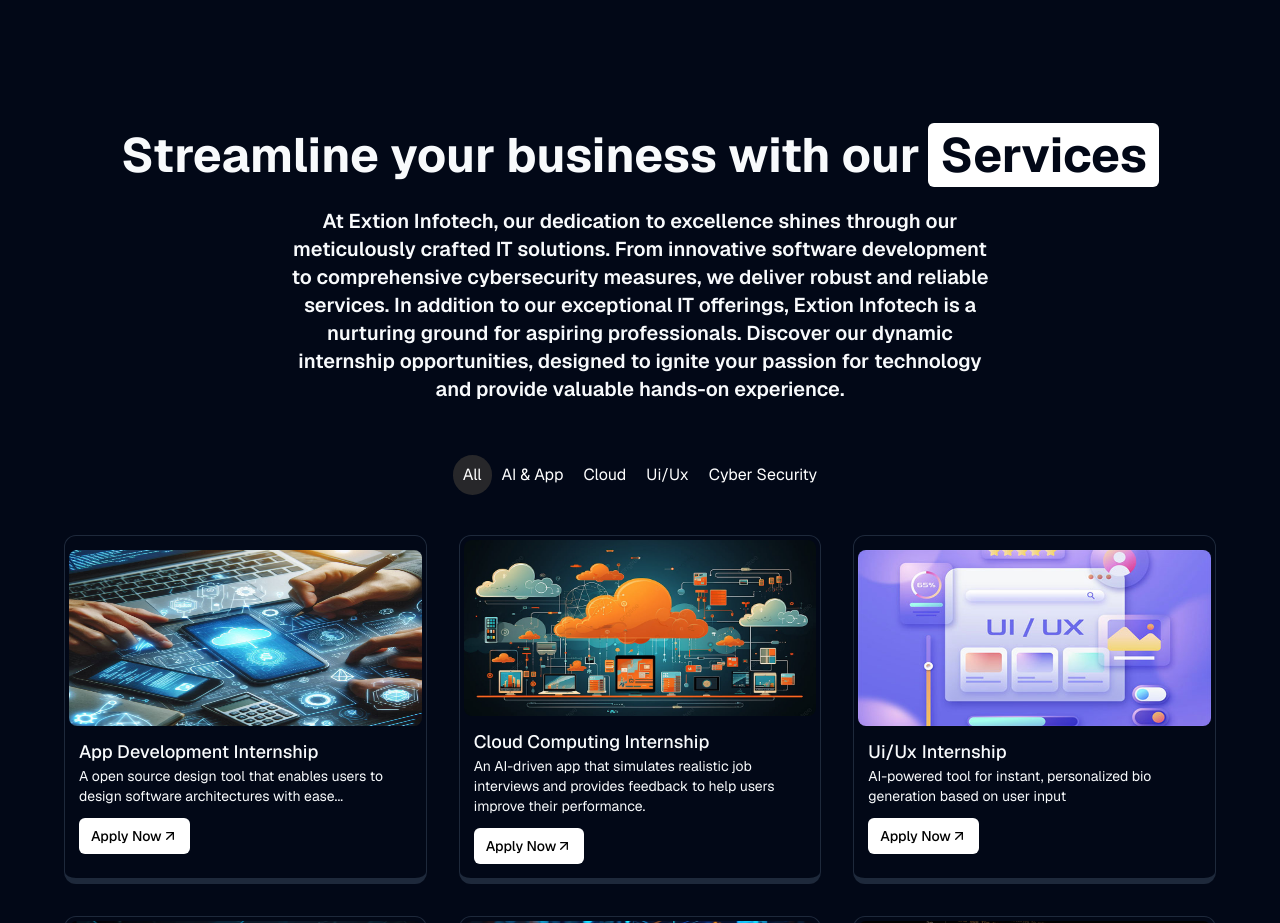
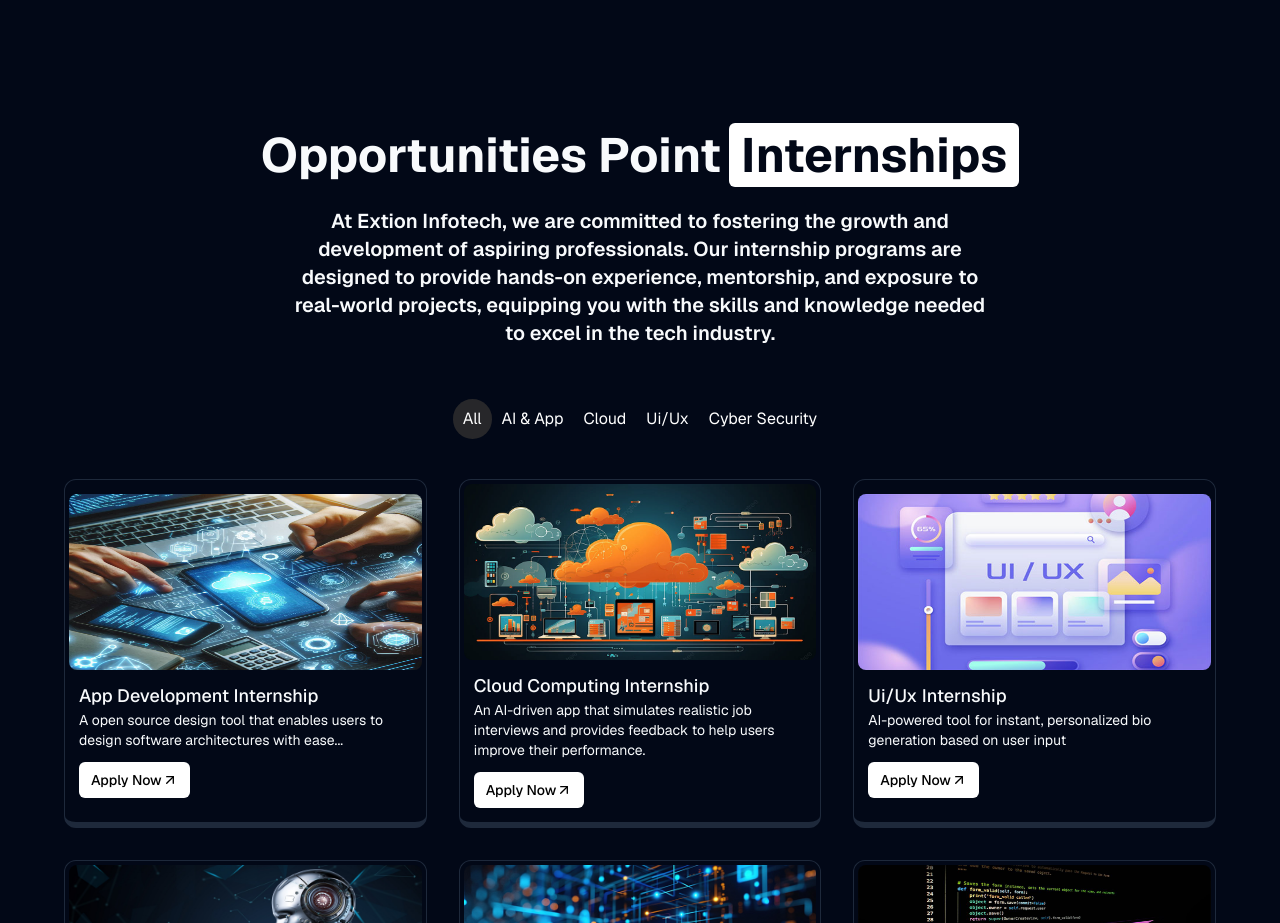
Before and after one commit to suman-3/extion-infotech-website, a Next.js app: page / in a window 1280 px wide. Shown: the part 3440-4363 px from the top of the page. Built offline with nearby package versions, Linux system fonts and the light colour scheme.

Commit message:
chore: Update landing page with internship program details

```diff
--- a/app/(landing)/_components/internship-tabs.tsx
+++ b/app/(landing)/_components/internship-tabs.tsx
@@ -57,20 +57,14 @@
     <section className="w-full h-full flex flex-col gap-5">
       <div className="flex flex-col space-y-5 items-center justify-center mt-5 md:mt-0 md:mb-8">
         <h1 className="text-4xl md:text-5xl font-bold">
-          Streamline your business with our
+        Opportunities Point
           <span className="md:ml-2 bg-black dark:bg-white text-background inline-block px-3 py-1 md:py-2 rounded-md">
-            Services
+          Internships
           </span>
         </h1>
 
         <p className="text-md font-semibold md:text-xl text-left md:text-center w-full md:w-[60%]">
-          At Extion Infotech, our dedication to excellence shines through our
-          meticulously crafted IT solutions. From innovative software
-          development to comprehensive cybersecurity measures, we deliver robust
-          and reliable services. In addition to our exceptional IT offerings,
-          Extion Infotech is a nurturing ground for aspiring professionals.
-          Discover our dynamic internship opportunities, designed to ignite your
-          passion for technology and provide valuable hands-on experience.
+        At Extion Infotech, we are committed to fostering the growth and development of aspiring professionals. Our internship programs are designed to provide hands-on experience, mentorship, and exposure to real-world projects, equipping you with the skills and knowledge needed to excel in the tech industry.
         </p>
       </div>
       <div className="h-full max-w-6xl mx-auto w-full mb-6">
--- a/constant/projects.ts
+++ b/constant/projects.ts
@@ -4,42 +4,42 @@
         description: "A open source design tool that enables users to design software architectures with ease...",
         github: "",
         image: "/projects/mobile.jpeg",
-        link: "https://seed.exions.xyz",
+        link: "https://docs.google.com/forms/d/e/1FAIpQLSevJAasjy4LYz9iuAzcTZu7oppCqni7uoVxzVSDm5pNVp17ww/viewform",
     },
     {
         title: "Cloud Computing Internship",
         description: "An AI-driven app that simulates realistic job interviews and provides feedback to help users improve their performance.",
         github: "",
         image: "/projects/cloud.jpg",
-        link: "https://praxis.exions.xyz",
+        link: "https://docs.google.com/forms/d/e/1FAIpQLSevJAasjy4LYz9iuAzcTZu7oppCqni7uoVxzVSDm5pNVp17ww/viewform",
     },
     {
         title: "Ui/Ux Internship",
         description: "AI-powered tool for instant, personalized bio generation based on user input",
         github: "",
         image: "/projects/ui.jpg",
-        link: "https://quickbio.exions.xyz",
+        link: "https://docs.google.com/forms/d/e/1FAIpQLSevJAasjy4LYz9iuAzcTZu7oppCqni7uoVxzVSDm5pNVp17ww/viewform",
     },
     {
         title: "A.I Internship",
         description: "AI-powered tool for instant, personalized bio generation based on user input",
         github: "",
         image: "/projects/AI.jpg",
-        link: "https://quickbio.exions.xyz",
+        link: "https://docs.google.com/forms/d/e/1FAIpQLSevJAasjy4LYz9iuAzcTZu7oppCqni7uoVxzVSDm5pNVp17ww/viewform",
     },
     {
         title: "Cyber Security internships",
         description: "AI-powered tool for instant, personalized bio generation based on user input",
         github: "",
         image: "/projects/cyber.jpg",
-        link: "https://quickbio.exions.xyz",
+        link: "https://docs.google.com/forms/d/e/1FAIpQLSevJAasjy4LYz9iuAzcTZu7oppCqni7uoVxzVSDm5pNVp17ww/viewform",
     },
     {
         title: "Other Internships",
         description: "AI-powered tool for instant, personalized bio generation based on user input",
         github: "",
         image: "/projects/other.jpg",
-        link: "https://quickbio.exions.xyz",
+        link: "https://docs.google.com/forms/d/e/1FAIpQLSevJAasjy4LYz9iuAzcTZu7oppCqni7uoVxzVSDm5pNVp17ww/viewform",
     },
 ];
 export const ai = [
@@ -48,21 +48,21 @@
         description: "A open source design tool that enables users to design software architectures with ease...",
         github: "",
         image: "/projects/mobile.jpeg",
-        link: "https://seed.exions.xyz",
+        link: "https://docs.google.com/forms/d/e/1FAIpQLSevJAasjy4LYz9iuAzcTZu7oppCqni7uoVxzVSDm5pNVp17ww/viewform",
     },
     {
         title: "A.I Internship",
         description: "AI-powered tool for instant, personalized bio generation based on user input",
         github: "",
         image: "/projects/AI.jpg",
-        link: "https://quickbio.exions.xyz",
+        link: "https://docs.google.com/forms/d/e/1FAIpQLSevJAasjy4LYz9iuAzcTZu7oppCqni7uoVxzVSDm5pNVp17ww/viewform",
     },
     {
         title: "Other Internships",
         description: "AI-powered tool for instant, personalized bio generation based on user input",
         github: "",
         image: "/projects/other.jpg",
-        link: "https://quickbio.exions.xyz",
+        link: "https://docs.google.com/forms/d/e/1FAIpQLSevJAasjy4LYz9iuAzcTZu7oppCqni7uoVxzVSDm5pNVp17ww/viewform",
     },
 ];
 export const cloud = [
@@ -71,7 +71,7 @@
         description: "An AI-driven app that simulates realistic job interviews and provides feedback to help users improve their performance.",
         github: "",
         image: "/projects/cloud.jpeg",
-        link: "https://praxis.exions.xyz",
+        link: "https://docs.google.com/forms/d/e/1FAIpQLSevJAasjy4LYz9iuAzcTZu7oppCqni7uoVxzVSDm5pNVp17ww/viewform",
     },
 ];
 
@@ -81,7 +81,7 @@
         description: "AI-powered tool for instant, personalized bio generation based on user input",
         github: "",
         image: "/projects/ui.jpg",
-        link: "https://quickbio.exions.xyz",
+        link: "https://docs.google.com/forms/d/e/1FAIpQLSevJAasjy4LYz9iuAzcTZu7oppCqni7uoVxzVSDm5pNVp17ww/viewform",
     },
 ];
 
@@ -91,6 +91,6 @@
         description: "AI-powered tool for instant, personalized bio generation based on user input",
         github: "",
         image: "/projects/cyber.jpg",
-        link: "https://quickbio.exions.xyz",
+        link: "https://docs.google.com/forms/d/e/1FAIpQLSevJAasjy4LYz9iuAzcTZu7oppCqni7uoVxzVSDm5pNVp17ww/viewform",
     },
 ];
```
